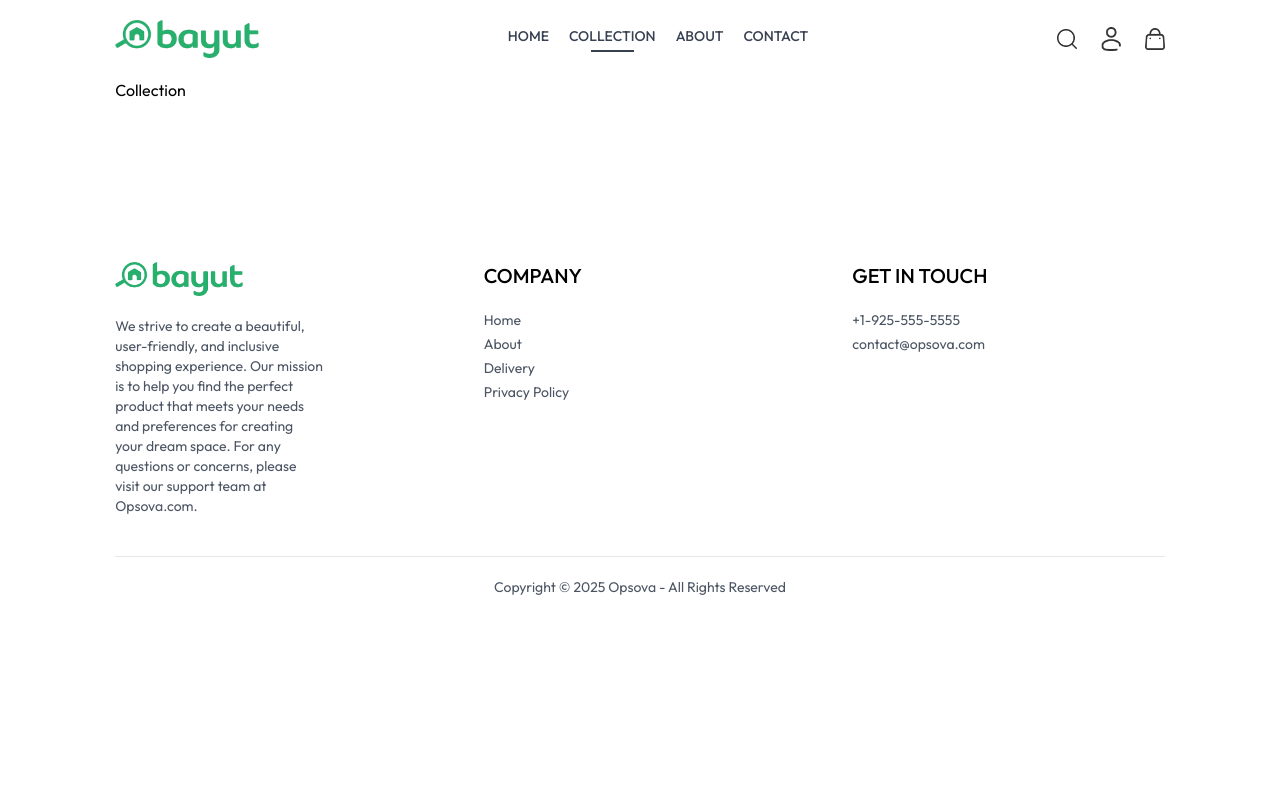
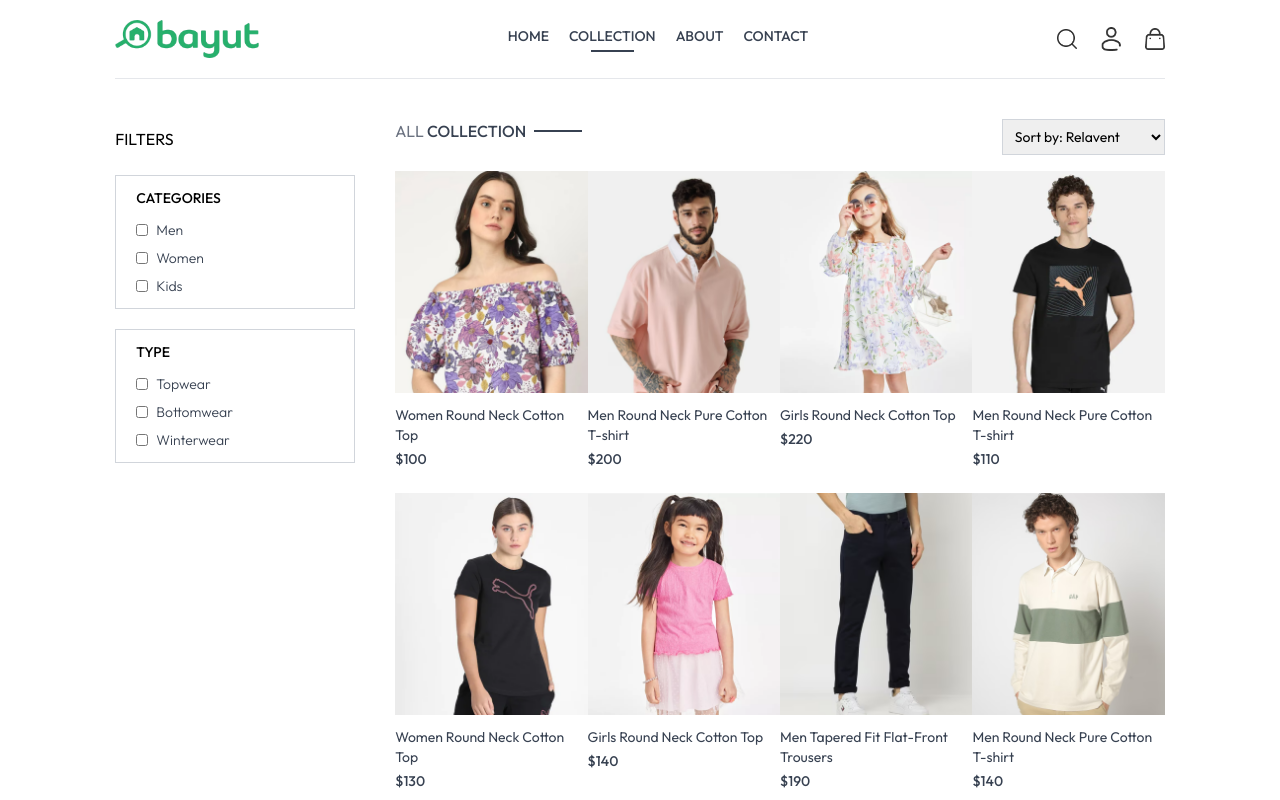
Before and after one commit to hossamalmaraghy/Cladify, a React (Vite) app in the folder frontend/: page /collection in a window 1280 px wide. Shown: the top 800 px of the page. Built offline with nearby package versions, Linux system fonts and the light colour scheme.

Commit message:
Adding collection file + favicon image and updating HTML file

```diff
--- a/frontend/index.html
+++ b/frontend/index.html
@@ -2,7 +2,7 @@
 <html lang="en">
   <head>
     <meta charset="UTF-8" />
-    <link rel="icon" type="image/svg+xml" href="/vite.svg" />
+    <link rel="icon" type="image/svg+xml" href="/favicon.jpg" />
     <meta name="viewport" content="width=device-width, initial-scale=1.0" />
     <title>Cladify</title>
     <link href="./dist/index.css" rel="stylesheet">
--- a/frontend/src/components/latestCollection.jsx
+++ b/frontend/src/components/latestCollection.jsx
@@ -1,5 +1,5 @@
-import { useContext, useEffect, useState } from 'react'; // ✅ Removed unnecessary 'React' import
-import { ShopContext } from '../context/shopContext'; // ✅ Using ShopContext for products
+import { useContext, useEffect, useState } from 'react';
+import { ShopContext } from '../context/shopContext';
 import Title from './title';
 import ProductItem from './productItem';
 
@@ -8,14 +8,14 @@
     const [latestProducts, setLatestProducts] = useState([]);
 
     useEffect(() => {
-        if (products.length > 0) {  // ✅ Prevents errors if products is empty
+        if (products.length > 0) {
             setLatestProducts(products.slice(0, 10));
         }
     }, []);
 
     return (
         <div className='my-10'>
-            <div className="text-center py-8 text-3xl"> {/* ✅ Fixed 'text-3x1' (should be 'text-3xl') */}
+            <div className="text-center py-8 text-3xl">
                 <Title text1="Latest" text2="collection" />
                 <p className="w-3/4 m-auto text-xs sm:text-base text-gray-600">
                     Lorem ipsum dolor sit amet consectetur adipisicing elit. Atque, soluta.
@@ -23,7 +23,7 @@
             </div>
 
             {/* Rendering Products */}
-            <div className="grid grid-cols-2 sm:grid-cols-3 md:grid-cols-4 lg:grid-cols-5 gap-4 gap-y-6"> {/* ✅ Fixed 'gap-y6' to 'gap-y-6' */}
+            <div className="grid grid-cols-2 sm:grid-cols-3 md:grid-cols-4 lg:grid-cols-5 gap-4 gap-y-6">
                 {latestProducts.map((item) => (
                     <ProductItem
                         key={item._id}
--- a/frontend/src/pages/collection.jsx
+++ b/frontend/src/pages/collection.jsx
@@ -1,8 +1,133 @@
-
+import { useContext, useEffect, useState } from "react";
+import { ShopContext } from "../context/shopContext";
+import { assets } from "../assets/assets";
+import Title from '../components/title';
+import ProductItem from "../components/productItem";
 
 const Collection = () => {
+  const { products } = useContext(ShopContext);
+  const [showFilter, setShowFilter] = useState(false);
+  const [filterProducts, setFilterProducts] = useState([]);
+  const [category, setCategory] = useState([]);
+  const [Subcategory, setSubcategory] = useState([]);
+  const [sortType, setSortType] = useState('relavent');
+
+  const toggleCategory = (e) => {
+    if (category.includes(e.target.value)) {
+      setCategory(prev => prev.filter(item => item !== e.target.value));
+    }else {
+      setCategory(prev => [...prev, e.target.value])
+    }
+  }
+
+  const toggleSubcategory = (e) => {
+    if (Subcategory.includes(e.target.value)) {
+      setSubcategory(prev => prev.filter(item => item !== e.target.value));
+    }else {
+      setSubcategory(prev => [...prev, e.target.value])
+    }
+  }
+
+  const applyFilter = () => {
+    let productsCopy = products.slice();
+
+    if (category.length > 0) {
+      productsCopy = productsCopy.filter(item => category.includes(item.category));
+    }
+
+    if (Subcategory.length > 0) {
+      productsCopy = productsCopy.filter(item => Subcategory.includes(item.subcategory));
+    }
+
+    setFilterProducts(productsCopy)
+  }
+
+  const sortProduct = () => {
+    let fpCopy = filterProducts.slice();
+    switch (sortType) {
+      case 'low-high':
+        setFilterProducts([...fpCopy].sort((a,b) => a.price - b.price));
+        break;
+
+      case 'high-low':
+        setFilterProducts([...fpCopy].sort((a,b) => b.price - a.price));
+        break;
+
+      default:
+        applyFilter();
+        break;
+    }
+  }
+
+  useEffect(() => {
+    applyFilter();
+  },[category, Subcategory])
+
+  useEffect(() => {
+    sortProduct();
+  },[sortType])
+
   return (
-    <div>Collection</div>
+    <div className="flex flex-col sm:flex-row gap-1 sm:gap-10 pt-10 border-t">
+      {/* Filter section */}
+      <div className="min-w-60">
+        <p onClick={() => setShowFilter(!showFilter)} className="my-2 text-x1 flex items-center cursor-pointer gap-2">FILTERS</p>
+        <img className={`h-3 sm:hidden ${showFilter ? 'rotate-180' : ''}`} src={assets.dropdown_icon} alt="" />
+         {/* Category Filter */}
+         <div className={`border border-gray-300 pl-5 py-3 mt-6 ${showFilter ? '' : 'hidden'} sm:block`}>
+          <p className="mb-3 text-sm font-medium">CATEGORIES</p>
+          <div className="flex flex-col gap-2 text-sm font-light text-gray-700">
+            <p className="flex gap-2">
+              <input className="w-3" type="checkbox" value={'Men'} onChange={toggleCategory}/>Men
+            </p>
+            <p className="flex gap-2">
+              <input className="w-3" type="checkbox" value={'Women'} onChange={toggleCategory}/>Women
+            </p>
+            <p className="flex gap-2">
+              <input className="w-3" type="checkbox" value={'Kids'} onChange={toggleCategory}/>Kids
+            </p>
+          </div>
+         </div>
+
+         {/* Subcategory Filter */}
+         <div className={`border border-gray-300 pl-5 py-3 my-5 ${showFilter ? '' : 'hidden'} sm:block`}>
+          <p className="mb-3 text-sm font-medium">TYPE</p>
+          <div className="flex flex-col gap-2 text-sm font-light text-gray-700">
+            <p className="flex gap-2">
+              <input className="w-3" type="checkbox" value={'Topwear'}onClick={toggleSubcategory}/>Topwear
+            </p>
+            <p className="flex gap-2">
+              <input className="w-3" type="checkbox" value={'Bottomwear'}onClick={toggleSubcategory}/>Bottomwear
+            </p>
+            <p className="flex gap-2">
+              <input className="w-3" type="checkbox" value={'Winterwear'}onClick={toggleSubcategory}/>Winterwear
+            </p>
+          </div>
+         </div>
+      </div>
+
+      {/* Right Side --Products */}
+      <div className="flex-1">
+        <div className="flex justify-between text-base sm:text-2x1 mb-4">
+          <Title text1="ALL" text2="COLLECTION" />
+          {/* Produt Sort */}
+          <select onChange={(e) => setSortType(e.target.value)} className="border border-gray-300 text-sm px-2">
+            <option value="relavent">Sort by: Relavent</option>
+            <option value="low-high">Sort by: Low to High</option>
+            <option value="high-low">Sort by: High to Low</option>
+          </select>
+        </div>
+
+        {/* Map Products */}
+        <div className="grid grid-cols-2 sm:grid-cols-3 md:grid-cols-4 lg:grid-cols-4 gap-y-6">
+        {
+          filterProducts.map((item,index) => (
+            <ProductItem key={index} id={item._id} name={item.name} image={item.image} price={item.price} />
+          ))
+        }
+        </div>
+      </div>
+    </div>
   )
 }
 
```
Also changed, not shown: frontend/public/favicon.jpg (added).
